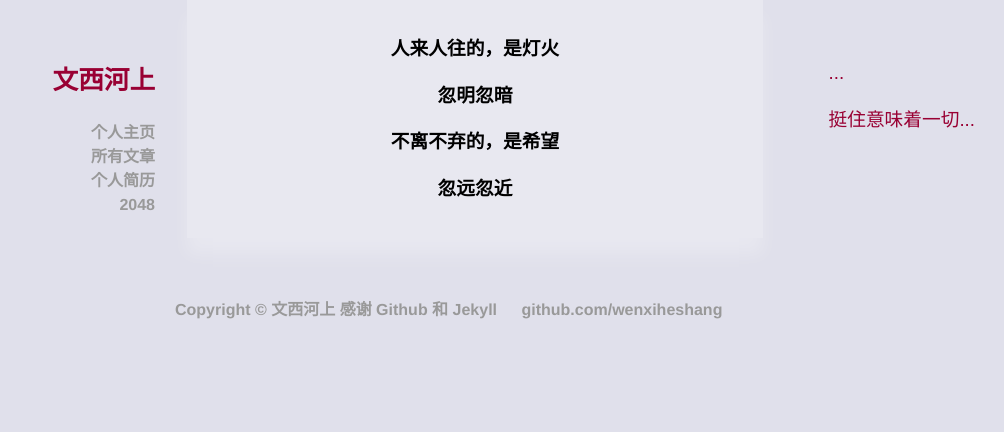
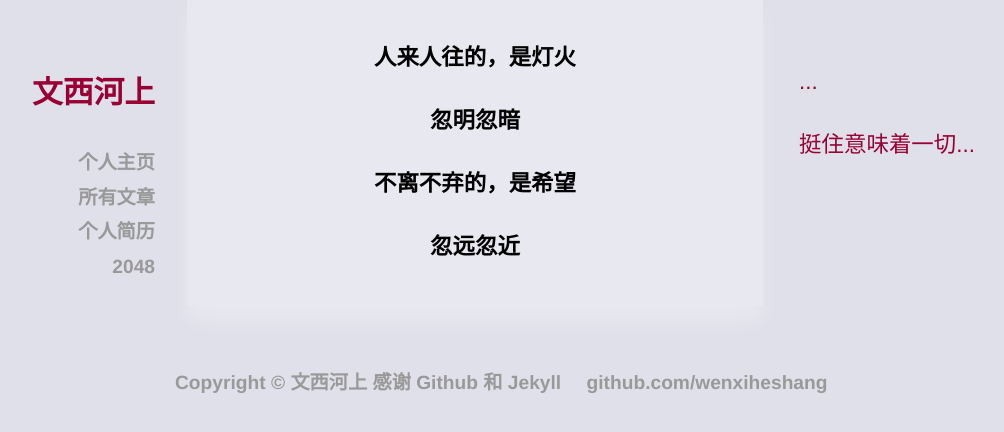
Before and after one commit to xxleyi/xxleyi.github.io, a Jekyll site: the page built from index.html, in a window 1280 px wide. Shown: the top 432 px of the page, without its empty margins (165-1169 px from the left). Built offline with Jekyll 4.4.1, drawn with Linux system fonts in a browser that asks for light colours.

Commit message:
upate a old blog.

```diff
--- a/css/main.css
+++ b/css/main.css
@@ -8,9 +8,9 @@ body {
     padding: 0;
     width: 1000px;
     background-color: #e0e0eb;
-    font-size: 100%;
+    font-size: 120%;
     font-family: Helvetica, Tahoma, Arial, sans-serif;
-    line-height: 1.5;
+    line-height: 1.8;
 }
 
 
--- a/css/post.css
+++ b/css/post.css
@@ -5,10 +5,10 @@ html{
 body {
     max-width: 1100px;
     margin:auto;
-    font-size: 100%;
+    font-size: 120%;
     background-color: #e0e0eb;
     font-family: Helvetica, Tahoma, Arial, sans-serif;
-    line-height: 1.5;
+    line-height: 1.8;
 }
 
 nav ul{
```
